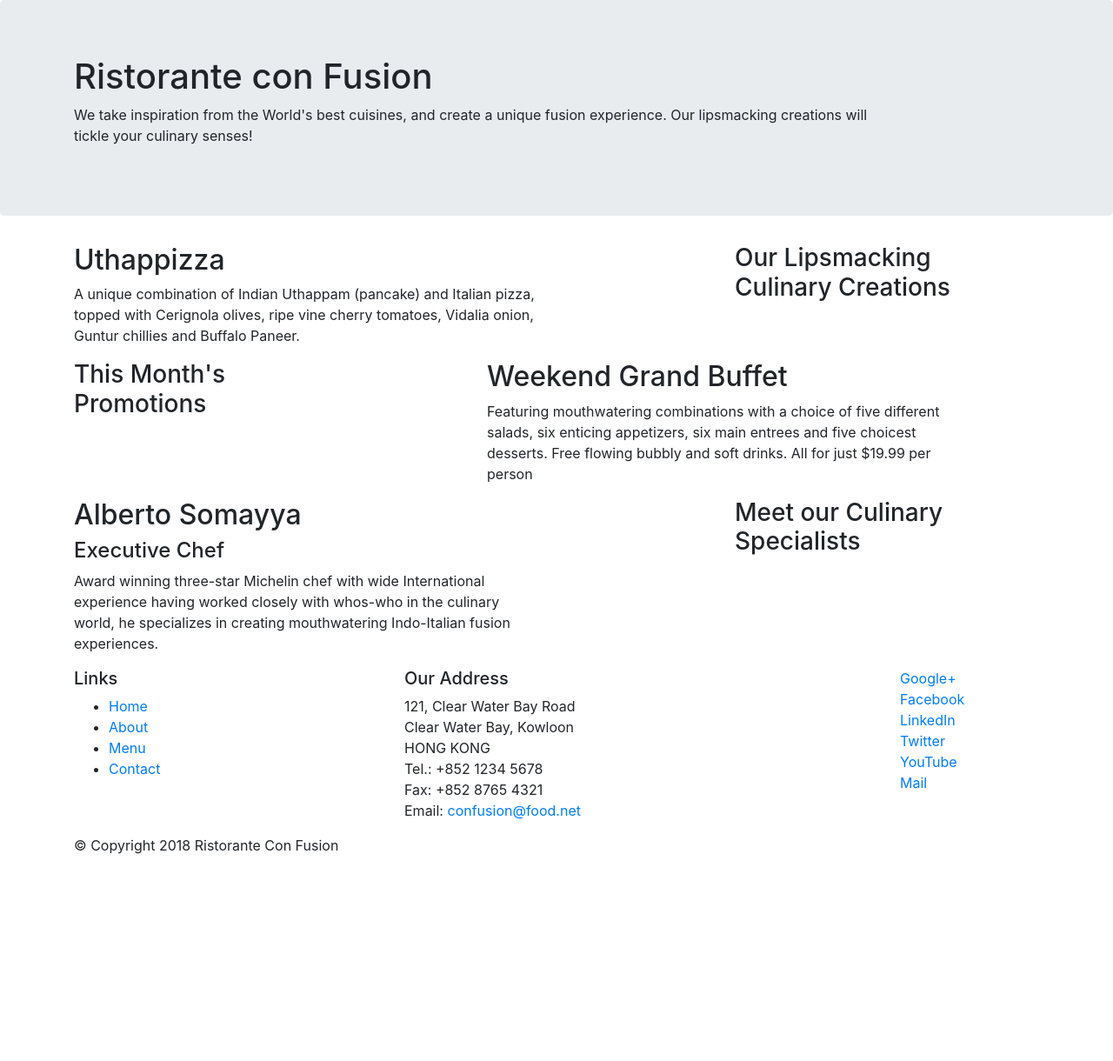
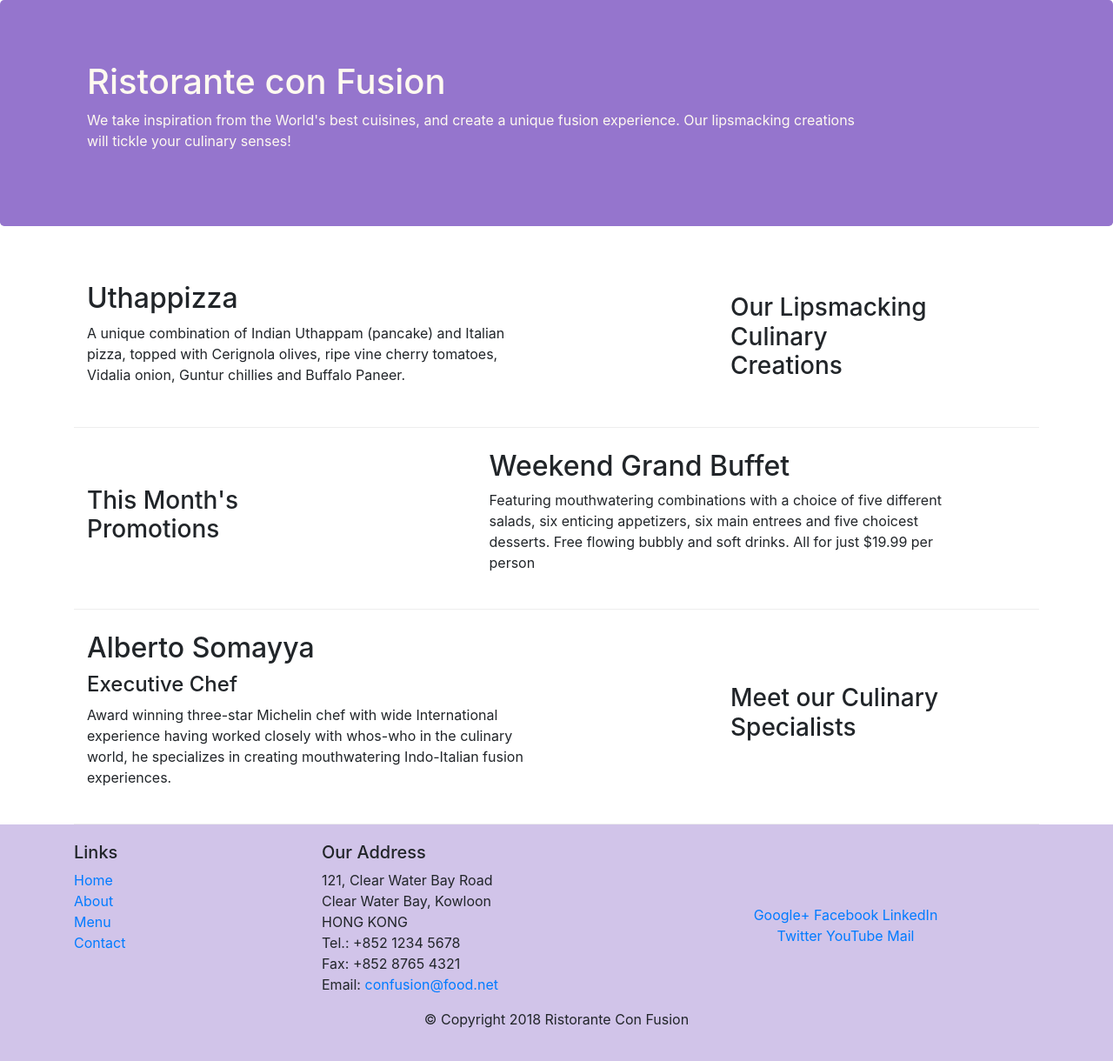
Before and after one commit to benequith/Bootstrap-Project, a website: page index.html in a window 1280 px wide. Shown: the whole page at 87% size. Before the commit the page ends 1000 px from the top, so only its background shows below. Drawn offline with nearby package versions, Linux system fonts and the light colour scheme.

Commit message:
Bootstrap grid-Part-2

```diff
--- /dev/null
+++ b/css/styles.css
@@ -0,0 +1,33 @@
+.row-header
+{
+    margin: 0px auto;
+    padding: 0px auto;
+}
+
+.row-content
+{
+    margin:0px auto;
+    padding: 25px 0px 25px 0px;
+    border-bottom: 1px ridge;
+    min-height: 200px;
+}
+.footer
+{
+    background-color: #D1C4E9;
+    margin: 0px auto;
+    padding: 20px 0px 20px 0px;
+}
+.jumbotron
+{
+    padding: 70px 30px 70px 30px;
+    margin: 0 px auto;
+    background-color: #9575CD;
+    color: floralwhite;
+}
+
+.address
+{
+    font-size: 80%;
+    margin: 0px;
+    color: #0f0f0f;
+}
--- a/index.html
+++ b/index.html
@@ -9,6 +9,7 @@
 
     <!-- Bootstrap CSS -->
     <link rel="stylesheet" href="node_modules/bootstrap/dist/css/bootstrap.min.css">
+    <link rel="stylesheet" href="css/styles.css">
     <title>Ristorante Con Fusion</title>
 </head>
 
@@ -16,7 +17,7 @@
 
     <header class="jumbotron">
         <div class="container">
-            <div class="row">
+            <div class="row row-header">
                 <div class="col-10 col-sm-10">
                     <h1>Ristorante con Fusion</h1>
                     <p>We take inspiration from the World's best cuisines, and create a unique fusion experience. Our lipsmacking creations will tickle your culinary senses!</p>
@@ -28,7 +29,7 @@
     </header>
 
     <div class="container">
-        <div class="row">
+        <div class="row row-content align-items-center">
             <div class="col-12 col-sm-4 col-md-3 order-sm-last">
                 <h3>Our Lipsmacking Culinary Creations</h3>
             </div>
@@ -39,8 +40,7 @@
             </div>
         </div>
 
-        <div class="row"> </div>
-        <div class="row">
+        <div class="row row-content align-items-center">
             <div class="col-12 col-sm-4 col-md-3 order-sm-first">
                 <h3>This Month's Promotions</h3>
             </div>
@@ -53,7 +53,7 @@
             </div>
         </div>
 
-        <div class="row">
+        <div class="row row-content align-items-center">
             <div class="col-12 col-sm-4 col-md-3 order-sm-last">
                 <h3>Meet our Culinary Specialists</h3>
             </div>
@@ -66,12 +66,12 @@
         </div>
     </div>
 
-    <footer>
+    <footer class="footer">
         <div class="container">
             <div class="row">
-                <div class="col-4 col-sm-4">
+                <div class="col-4 col-sm-3">
                     <h5>Links</h5>
-                    <ul>
+                    <ul class="list-unstyled">
                         <li><a href="#">Home</a></li>
                         <li><a href="#">About</a></li>
                         <li><a href="#">Menu</a></li>
@@ -89,10 +89,9 @@
 		              Email: <a href="mailto:confusion@food.net">confusion@food.net</a>
 		           </address>
                 </div>
-                <div class="col-12 offset-1 col-sm-1">
-                    <div class="row">
-                    </div>
-                    <div>
+
+                <div class="col-12 col-sm-3 align-self-center">
+                    <div class="text-center">
                         <a href="http://google.com/+">Google+</a>
                         <a href="http://www.facebook.com/profile.php?id=">Facebook</a>
                         <a href="http://www.linkedin.com/in/">LinkedIn</a>
@@ -102,8 +101,8 @@
                     </div>
                 </div>
            </div>
-           <div>
-                <div>
+           <div class="row justify-content-center">
+                <div class="col-auto">
                     <p>© Copyright 2018 Ristorante Con Fusion</p>
                 </div>
            </div>
```
